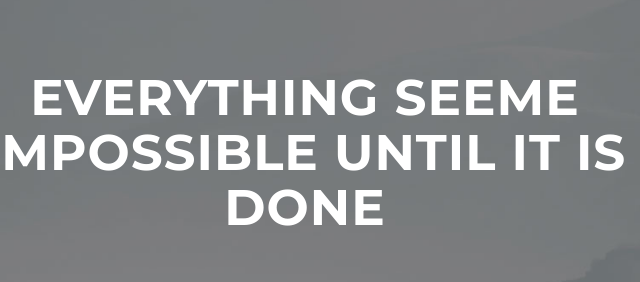
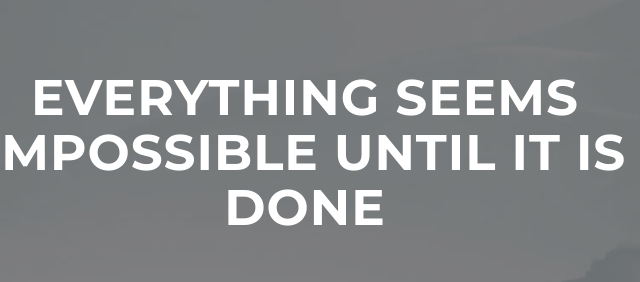
Before and after one commit to banky/mywebsite, a website: page public/index.html in a window 1280 px wide. Shown: the part 188-470 px from the top of the page, 335-975 px from the left. Drawn offline with Linux system fonts and the light colour scheme; some packages are replaced by stand-ins of ours.

Commit message:
Correct small spelling error

```diff
--- a/public/index.html
+++ b/public/index.html
@@ -74,7 +74,7 @@
             <div class="container">
                 <div class="row">
                     <div class="col-md-8 col-md-offset-2">
-                        <h1 class="brand-heading">Everything Seeme Impossible Until It Is Done</h1>
+                        <h1 class="brand-heading">Everything Seems Impossible Until It Is Done</h1>
                         <a href="#about" class="btn btn-circle page-scroll">
                             <i class="fa fa-angle-double-down animated"></i>
                         </a>
```
